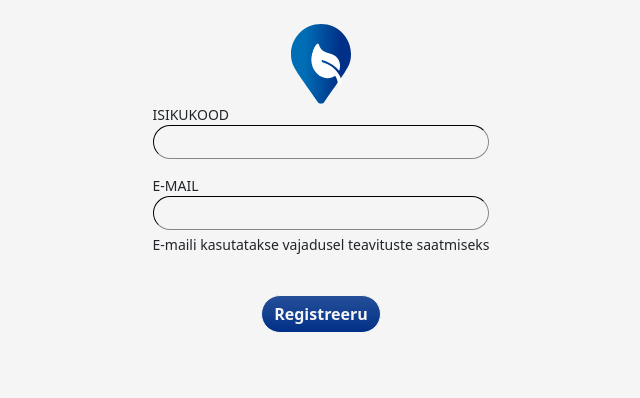
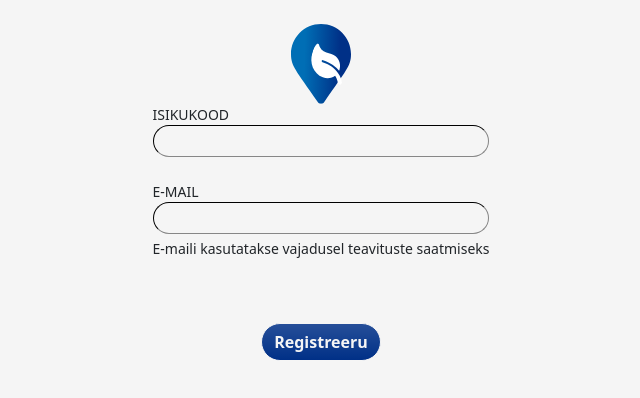
Before and after one commit to saskiab06/signup-app, a React (Create React App) app: page /signup in a window 1280 px wide. Shown: the top 398 px of the page, without its empty margins (319-959 px from the left). Built offline with nearby package versions, Linux system fonts and the light colour scheme.

Commit message:
Update spacing

```diff
--- a/src/components/SignUpForm.jsx
+++ b/src/components/SignUpForm.jsx
@@ -10,7 +10,7 @@ const SignUpForm = () => {
         id="id"
         type="number"
         inputMode="numeric"
-        className="mb-3 p-1 rounded-pill border-1 border-dark bg-light"
+        className="mb-4 p-1 rounded-pill border-1 border-dark bg-light lh-1"
       />
       <label htmlFor="email" className="text-uppercase small">
         E-mail
@@ -19,7 +19,7 @@ const SignUpForm = () => {
         id="email"
         type="email"
         inputMode="email"
-        className="mb-1 p-1 rounded-pill border-1 border-dark bg-light"
+        className="mb-1 p-1 rounded-pill border-1 border-dark bg-light lh-1"
       />
       <p className="small">
         E-maili kasutatakse vajadusel teavituste saatmiseks
--- a/src/views/SignUp.jsx
+++ b/src/views/SignUp.jsx
@@ -8,7 +8,7 @@ const SignUp = () => {
       <SignUpForm />
       <Link
         to="/"
-        className="mt-4 btn rounded-pill fw-bold bg-primary bg-gradient text-light border-light"
+        className="mt-5 btn rounded-pill fw-bold bg-primary bg-gradient text-light border-light"
         aria-label="registreeru"
       >
         Registreeru
```
